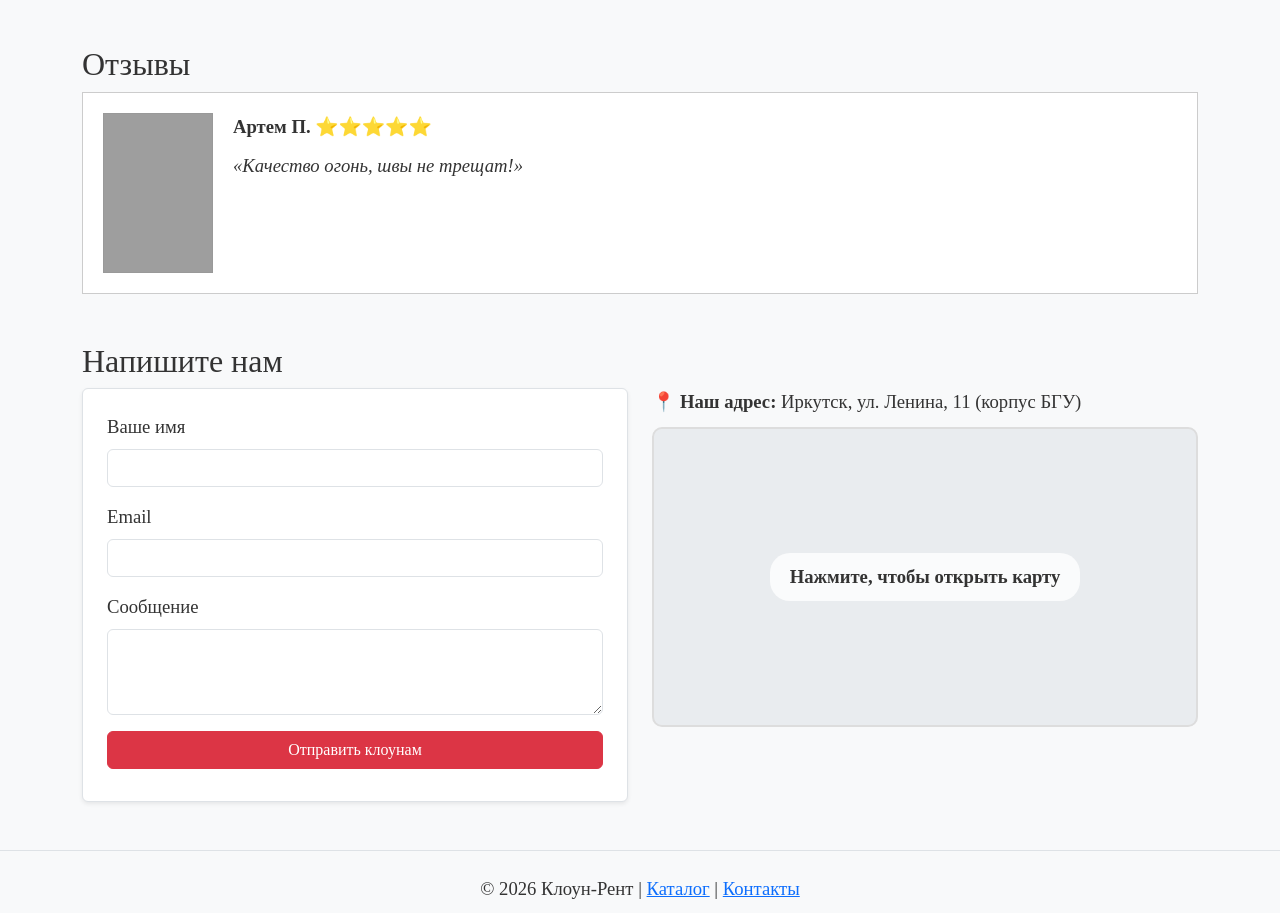
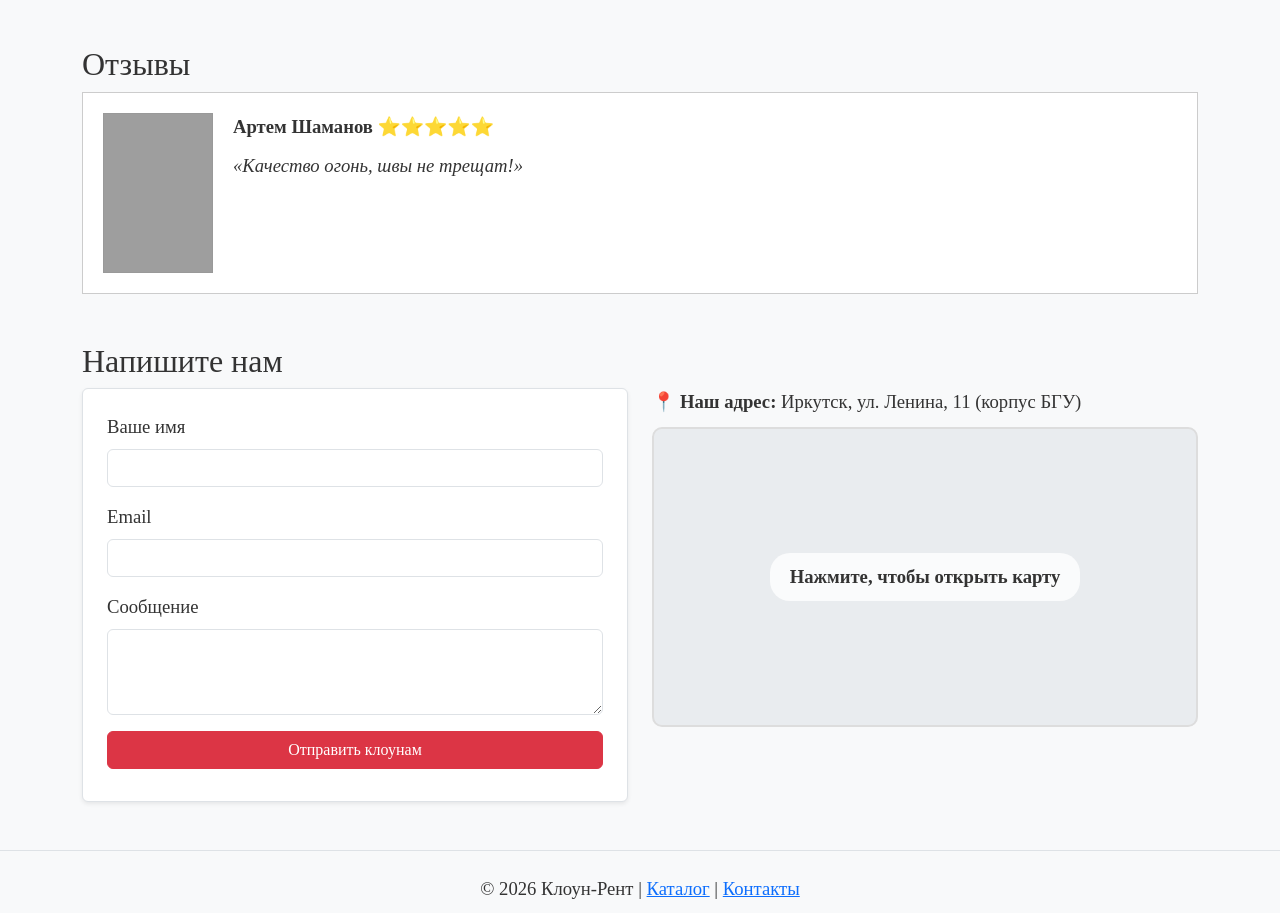
Before and after one commit to sadenmort-maker/clown-rent, a plain HTML site: page index.html in a window 1280 px wide. Shown: the part 1038-1951 px from the top of the page. Drawn offline with nearby package versions, Linux system fonts and the light colour scheme; grey boxes are pictures that could not be loaded.

Commit message:
Update index.html

```diff
--- a/index.html
+++ b/index.html
@@ -91,7 +91,7 @@
     <div id="reviews-container">
         <div class="review-box clearfix">
             <img src="https://i.pinimg.com/1200x/e3/a7/3c/e3a73c87ef04968e3375d6a0fa16ff49.jpg" alt="Отзыв" class="review-screenshot">
-            <p><strong>Артем П.</strong> ⭐⭐⭐⭐⭐</p>
+            <p><strong>Артем Шаманов</strong> ⭐⭐⭐⭐⭐</p>
             <p><i>«Качество огонь, швы не трещат!»</i></p>
         </div>
     </div>
```
